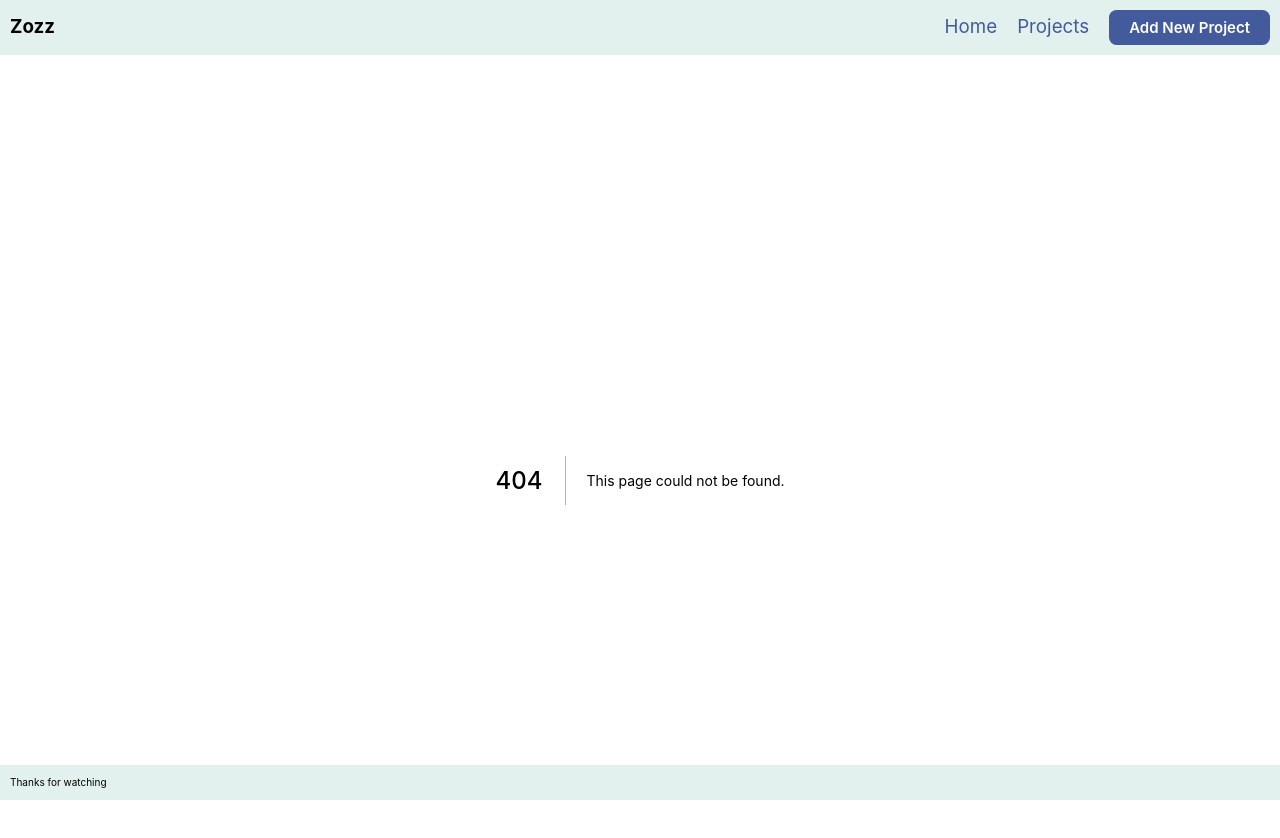
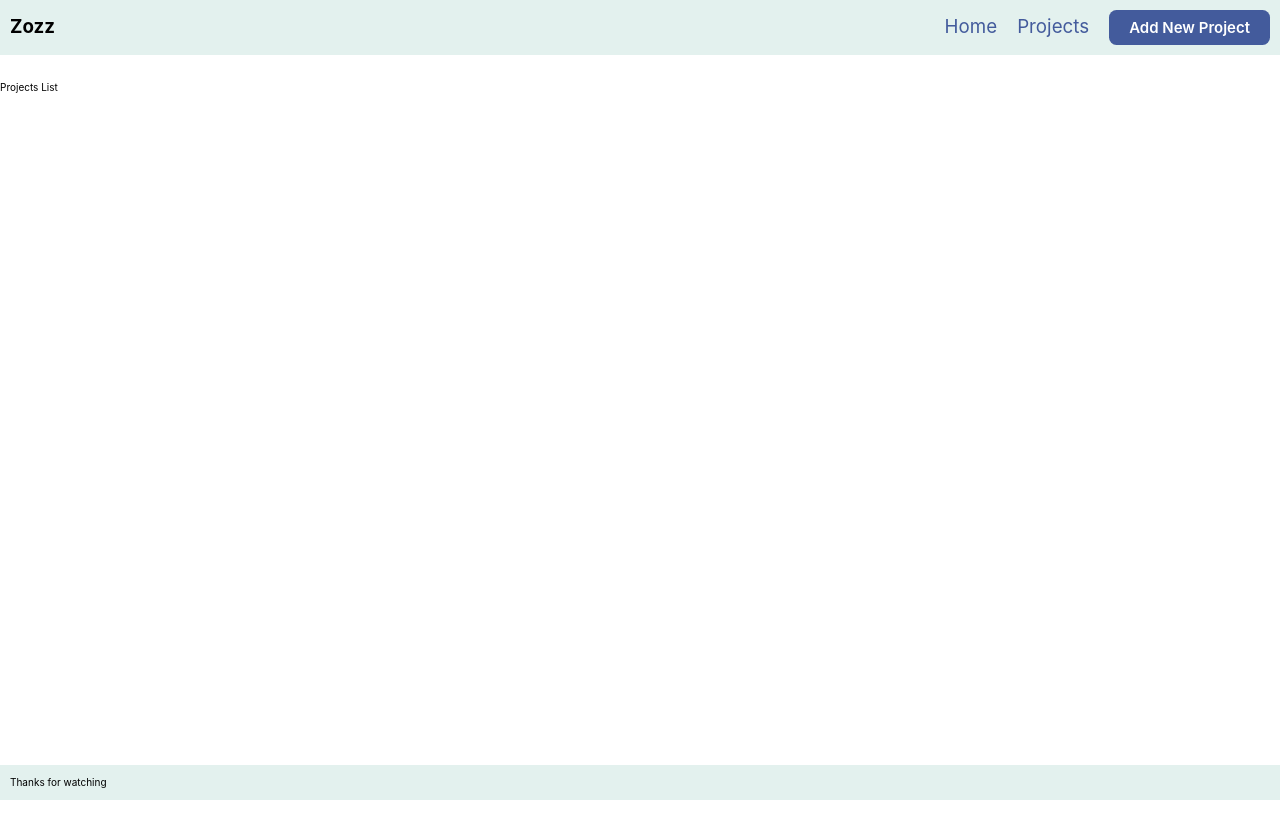
Before and after one commit to ahmedamrzezo/zozz-portfolio, a Next.js app: page /projects in a window 1280 px wide. Before the commit this address had no page. Shown: the top 838 px of the page. After the commit the page ends 800 px from the top, so only its background shows below. Built offline with nearby package versions, Linux system fonts and the light colour scheme.

Commit message:
initial pages

```diff
--- /dev/null
+++ b/pages/projects/[projectId].jsx
@@ -0,0 +1,7 @@
+import { useRouter } from 'next/router';
+
+export default function AddProject() {
+	const router = useRouter();
+
+	return <h2>Project details: {router.query.projectId}</h2>;
+}
--- /dev/null
+++ b/pages/projects/add.jsx
@@ -0,0 +1,3 @@
+export default function AddProject() {
+	return <h2>Add Project</h2>;
+}
--- /dev/null
+++ b/pages/projects/index.jsx
@@ -0,0 +1,3 @@
+export default function Projects() {
+	return <h2>Projects List</h2>;
+}
```
